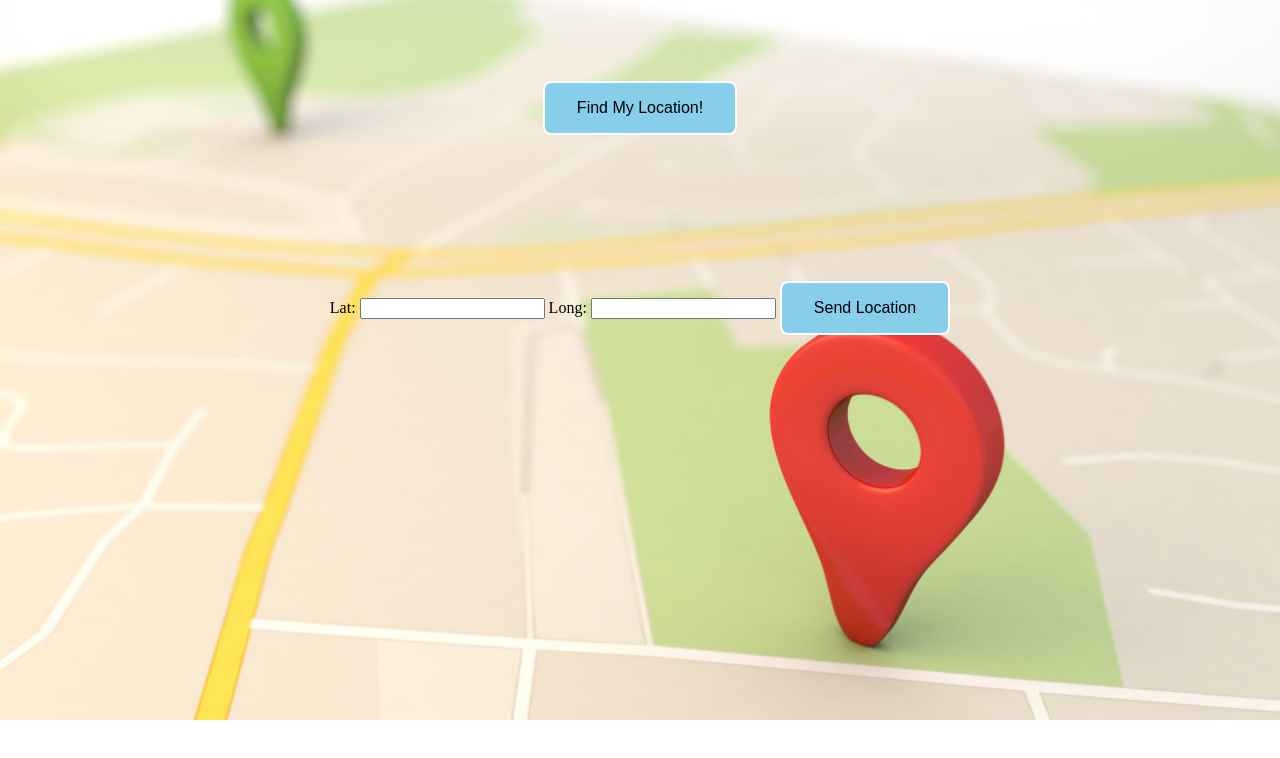
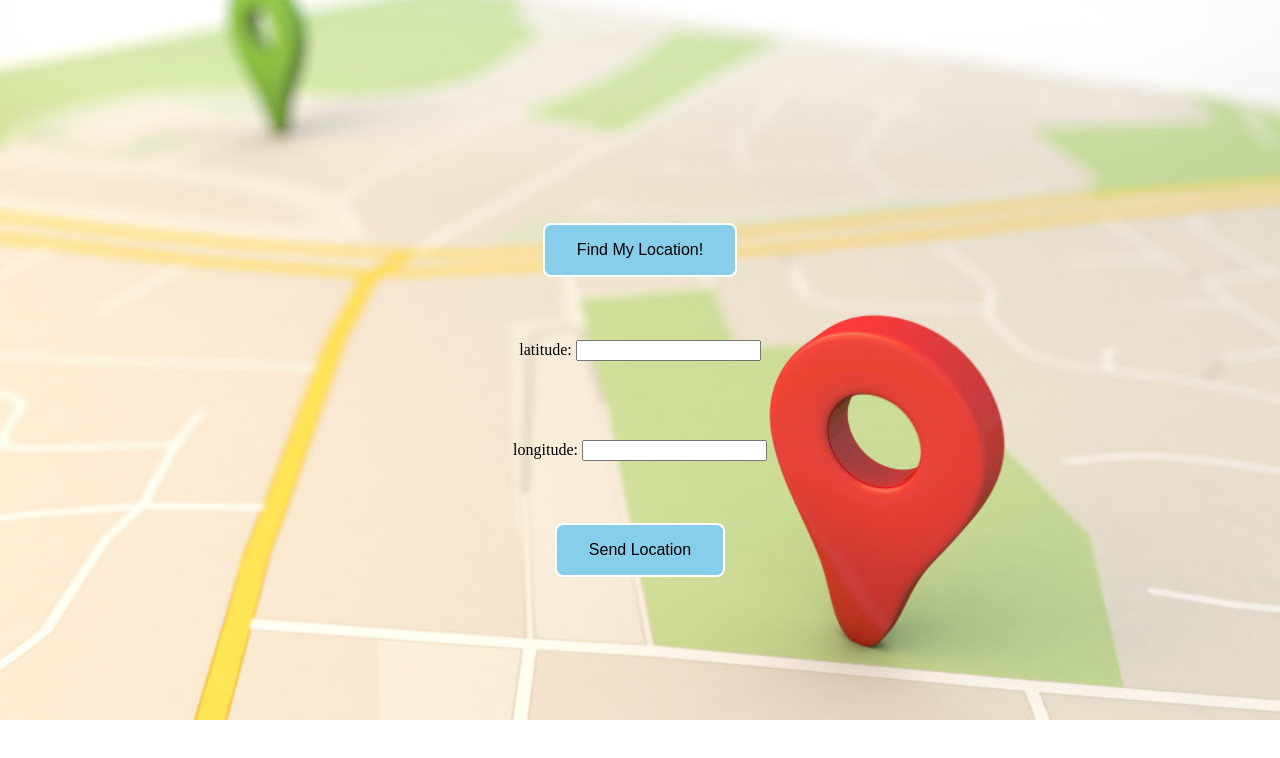
Before and after one commit to s-shanta/Location-Tracer, a plain HTML site: page index.html in a window 1280 px wide. Drawn offline with nearby package versions, Linux system fonts and the light colour scheme.

Commit message:
Show Location Modified

```diff
--- a/index.html
+++ b/index.html
@@ -9,12 +9,12 @@ body {
 }
 
 .centerPlace{
-    width: 100%;
+  width: 100%;
 	height:100%;
-    text-align:center;
+  text-align:center;
 	position: relative;
-	margin: auto;
-	line-height: 200px;
+	margin-top: 200px;
+	line-height: 100px;
 }
 
 .button {
@@ -34,8 +34,6 @@ body {
   background-color: White;
   color: skyblue;
 }
-
-
 </style>
 <script type="text/javascript" src="https://ajax.googleapis.com/ajax/libs/jquery/2.1.3/jquery.min.js"></script>
 <script type="text/javascript">
@@ -63,12 +61,12 @@ function showPosition(position) {
 <button class="button" onclick="javascript:getLocation();">Find My Location!</button>
 
 <form method="post" action="insert.php">
-	<label for="latitude">Lat:</label>
-	<input type="text" name="latitude" id="latitude" />
-	<label for="longitude">Long:</label>
-	<input type="text" name="longitude" id="longitude" />
+	<label for="latitude">latitude:</label>
+	<input type="text" name="latitude" id="latitude" /><br>
+	<label for="longitude">longitude:</label>
+	<input type="text" name="longitude" id="longitude" /><br>
 
-	<input class="button" type="submit" value="Send Location"/>
+	<input class="button" type="submit" value="Send Location"/><br>
 
 </form>
 </div>
```
Also changed, not shown: 1 other file.
